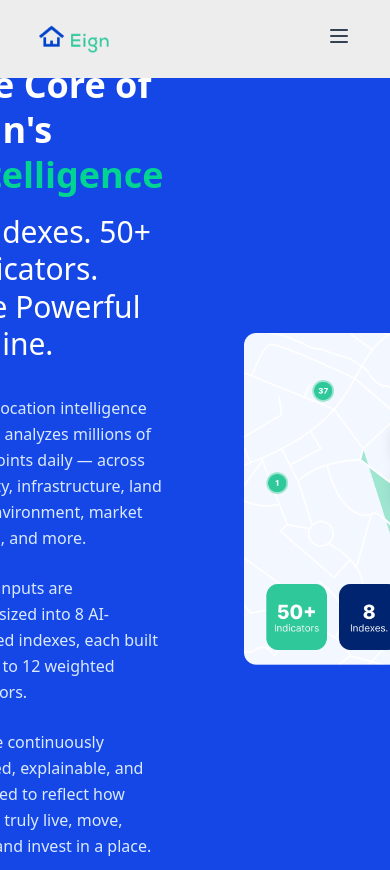
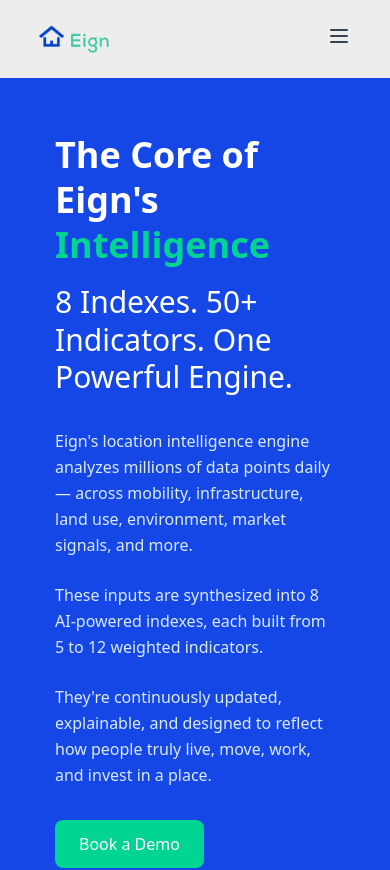
Before and after one commit to keyup-lo/eign-frontend, a Next.js app: page /core_product in a window 390 px wide. Shown: the top 870 px of the page. Built offline with nearby package versions, Linux system fonts and the light colour scheme.

Commit message:
update the product page for mobile

```diff
--- a/src/components/CoreProduct/CoreProductHero.tsx
+++ b/src/components/CoreProduct/CoreProductHero.tsx
@@ -1,9 +1,10 @@
 import Image from 'next/image'
+import '../../styles/core_product/hero-section.css';
 
 export default function CoreProductHero() {
     return (
       <div className="h-screen bg-blue-700 text-white overflow-hidden flex items-center">
-        <div className="max-w-7xl mx-20 px-4 sm:px-6 lg:px-8 w-full">
+        <div className="holder max-w-7xl mx-20 px-4 sm:px-6 lg:px-8 w-full">
           <div className="flex items-center justify-center gap-20">
 
             {/* Left Side - Content */}
@@ -45,7 +46,7 @@
               alt="Company Logo"
               width={400}
               height={100}
-              className="cursor-pointer rounded-lg"
+              className="hero_img cursor-pointer rounded-lg"
             />
           </div>
         </div>
--- a/src/components/CoreProduct/ScoringMethodologySection.tsx
+++ b/src/components/CoreProduct/ScoringMethodologySection.tsx
@@ -1,4 +1,5 @@
 import Image from 'next/image'
+import '../../styles/core_product/scoring-section.css';
 
 export default function ScoringMethodologySection() {
     const methodologyPoints = [
@@ -26,7 +27,7 @@
 
     return (
       <div className="bg-blue-100 py-16 px-4 sm:px-6 lg:px-8">
-        <div className="max-w-7xl mx-20">
+        <div className="scoring_holder max-w-7xl mx-20">
           <div>
             <div className="inline-block bg-emerald-400 text-white rounded px-3 py-1 mb-4">
               <span className="text-sm font-medium">Scores</span>
--- /dev/null
+++ b/src/styles/core_product/hero-section.css
@@ -0,0 +1,9 @@
+@media (max-width: 768px){
+    .hero_img{
+        display: none;
+    }
+
+    .holder{
+        margin: 0 10%;
+    }
+}
--- /dev/null
+++ b/src/styles/core_product/scoring-section.css
@@ -0,0 +1,6 @@
+@media (max-width: 768px){
+
+    .scoring_holder{
+        margin: 0 10%;
+    }
+}
```
